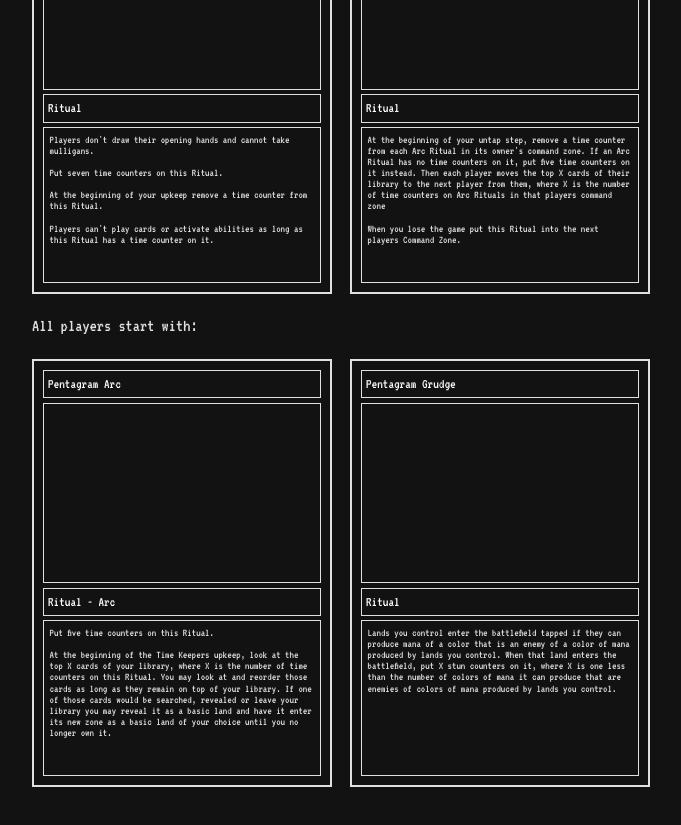
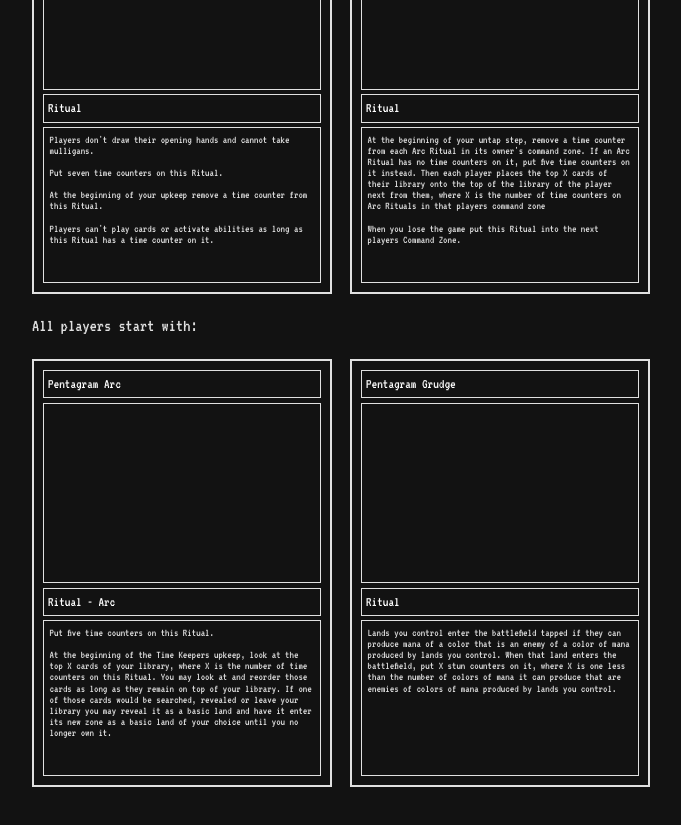
Before and after one commit to Code-Conjurer/ritual-mtg, a SvelteKit app: page /how-to-play in a window 1280 px wide. Shown: the part 800-1625 px from the top of the page, without its empty margins (226-907 px from the left). Built offline with nearby package versions, Linux system fonts and the light colour scheme.

Commit message:
updated duty verbage

```diff
--- a/src/routes/how-to-play/+page.svelte
+++ b/src/routes/how-to-play/+page.svelte
@@ -37,7 +37,7 @@
 			Players can't play cards or activate abilities as long as this Ritual has a time counter on it."
 		/>
 		<Card title='Time Keepers Duty' type='Ritual' text=
-		"At the beginning of your untap step, remove a time counter from each Arc Ritual in its owner's command zone. If an Arc Ritual has no time counters on it, put five time counters on it instead. Then each player moves the top X cards of their library to the next player from them, where X is the number of time counters on Arc Rituals in that players command zone
+		"At the beginning of your untap step, remove a time counter from each Arc Ritual in its owner's command zone. If an Arc Ritual has no time counters on it, put five time counters on it instead. Then each player places the top X cards of their library onto the top of the library of the player next from them, where X is the number of time counters on Arc Rituals in that players command zone
 
 		When you lose the game put this Ritual into the next players Command Zone."/>
 	</div>
```
